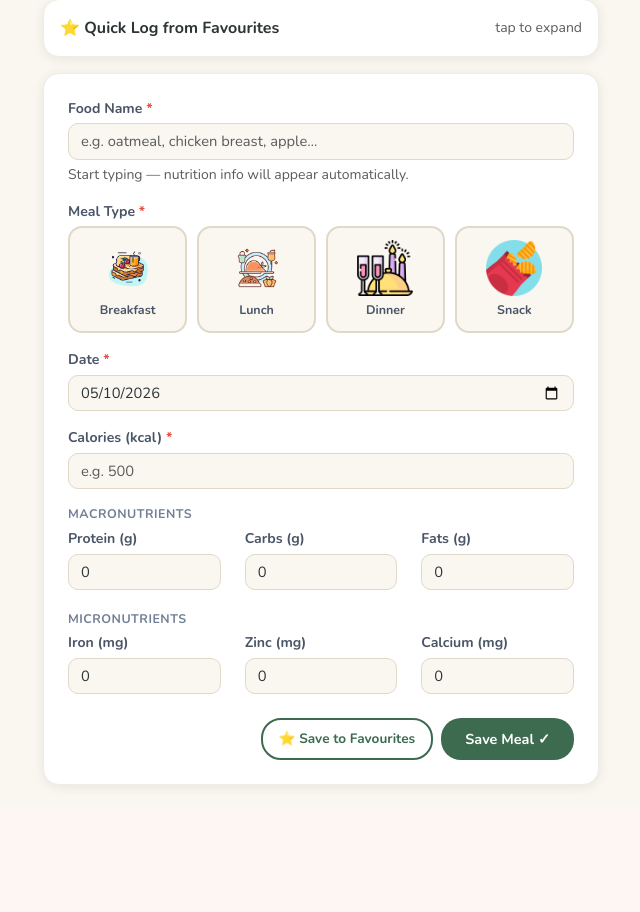
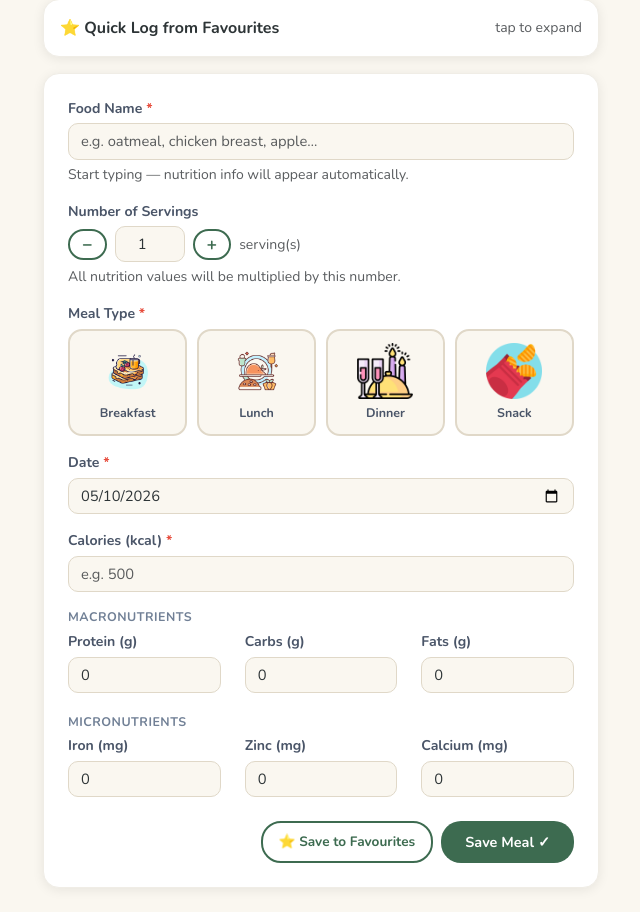
Before and after one commit to soq123/SE3354-Calo-fit, a Flask app: page /meals/new in a window 1280 px wide. Shown: the part 161-1073 px from the top of the page, without its empty margins (319-959 px from the left). Before the commit the page ends 949 px from the top, so only its background shows below. Run offline with Flask 3, Linux system fonts and the light colour scheme; a user stored in the database is signed in.

Commit message:
Add ability to specify number of servings for logged meals
Introduced a servings input with +/- buttons in `add_meal.html` and updated `script.js` to multiply nutrition values by the specified servings count, also affecting favorites quick-log functionality.

Replit-Commit-Author: Agent
Replit-Commit-Session-Id: 372c4c90-b148-455c-a940-314d7f41122b
Replit-Commit-Checkpoint-Type: full_checkpoint
Replit-Commit-Event-Id: bb53716b-3b9b-4a53-a897-517fa73c7372
Replit-Commit-Screenshot-Url: https://storage.googleapis.com/screenshot-production-us-central1/25af1380-419f-4077-b445-f3ddc0867175/372c4c90-b148-455c-a940-314d7f41122b/wrBuubp
Replit-Helium-Checkpoint-Created: true

```diff
--- a/1_code/app/static/js/script.js
+++ b/1_code/app/static/js/script.js
@@ -44,8 +44,32 @@ document.addEventListener("DOMContentLoaded", () => {
   const suggestionBox   = document.getElementById("nutrition-suggestions");
   const servingSection  = document.getElementById("serving-section");
   const servingGrams    = document.getElementById("serving-grams");
+  const servingsCount   = document.getElementById("servings-count");
+  const servingsMinus   = document.getElementById("servings-minus");
+  const servingsPlus    = document.getElementById("servings-plus");
 
   if (!foodNameInput || !suggestionBox) return;
+
+  // ── Servings +/− buttons ─────────────────────────────────────────────────
+  if (servingsMinus) {
+    servingsMinus.addEventListener("click", () => {
+      const current = parseFloat(servingsCount.value) || 1;
+      const next = Math.max(0.5, Math.round((current - 0.5) * 10) / 10);
+      servingsCount.value = next;
+      applyNutrition();
+    });
+  }
+  if (servingsPlus) {
+    servingsPlus.addEventListener("click", () => {
+      const current = parseFloat(servingsCount.value) || 1;
+      const next = Math.round((current + 0.5) * 10) / 10;
+      servingsCount.value = next;
+      applyNutrition();
+    });
+  }
+  if (servingsCount) {
+    servingsCount.addEventListener("input", () => applyNutrition());
+  }
 
   let debounceTimer = null;
   let selectedFood  = null;
@@ -135,8 +159,9 @@ document.addEventListener("DOMContentLoaded", () => {
 
   function applyNutrition() {
     if (!selectedFood) return;
-    const grams = parseFloat(servingGrams?.value) || 100;
-    const f     = grams / 100;
+    const grams    = parseFloat(servingGrams?.value) || 100;
+    const servings = Math.max(0.5, parseFloat(servingsCount?.value) || 1);
+    const f        = (grams / 100) * servings;
     const cal   = Math.round(selectedFood.calories * f);
     const prot  = Math.round(selectedFood.protein_g * f * 10) / 10;
     const carb  = Math.round(selectedFood.carbohydrates_total_g * f * 10) / 10;
@@ -155,8 +180,9 @@ document.addEventListener("DOMContentLoaded", () => {
 
     const banner = document.getElementById("nutrition-applied-banner");
     if (banner) {
+      const servingLabel = servings === 1 ? "1 serving" : `${servings} servings`;
       banner.textContent =
-        `✔ ${selectedFood.name} — ${grams}g: ${cal} kcal · ${prot}g protein · ${carb}g carbs · ${fat}g fat` +
+        `✔ ${selectedFood.name} — ${servingLabel} × ${grams}g: ${cal} kcal · ${prot}g protein · ${carb}g carbs · ${fat}g fat` +
         ` · ${iron}mg iron · ${zinc}mg zinc · ${calc}mg calcium`;
       banner.style.display = "block";
     }
--- a/1_code/app/templates/add_meal.html
+++ b/1_code/app/templates/add_meal.html
@@ -39,11 +39,25 @@
           <div id="nutrition-suggestions" class="nutrition-suggest-box" style="display:none;"></div>
         </div>
 
+        <div class="mb-3">
+          <label class="cf-label">Number of Servings</label>
+          <div class="d-flex align-items-center gap-2">
+            <button type="button" id="servings-minus" class="btn-cf-outline"
+                    style="padding:0.3rem 0.75rem;font-size:1.1rem;line-height:1;">−</button>
+            <input id="servings-count" type="number" class="form-control text-center"
+                   style="width:70px;" value="1" min="0.5" step="0.5">
+            <button type="button" id="servings-plus" class="btn-cf-outline"
+                    style="padding:0.3rem 0.75rem;font-size:1.1rem;line-height:1;">+</button>
+            <span class="small text-muted">serving(s)</span>
+          </div>
+          <div class="small text-muted mt-1">All nutrition values will be multiplied by this number.</div>
+        </div>
+
         <div id="serving-section" class="mb-2 align-items-center gap-2" style="display:none;">
           <span class="small text-muted">Serving size:</span>
           <input id="serving-grams" type="number" class="form-control form-control-sm"
                  style="width:75px" value="100" min="1" step="1">
-          <span class="small text-muted">g</span>
+          <span class="small text-muted">g per serving</span>
         </div>
         <div id="nutrition-applied-banner" class="nutrition-applied-banner" style="display:none;"></div>
 
@@ -139,14 +153,15 @@
     document.querySelectorAll('.fav-log-btn').forEach(btn => {
       btn.addEventListener('click', () => {
         const f = JSON.parse(btn.dataset.fav);
+        const servings = Math.max(0.5, parseFloat(document.getElementById('servings-count')?.value) || 1);
         document.getElementById('food_name').value = f.food_name;
-        document.getElementById('calories').value = f.calories;
-        document.getElementById('protein').value = f.protein;
-        document.getElementById('carbs').value = f.carbs;
-        document.getElementById('fats').value = f.fats;
-        document.getElementById('iron').value = f.iron;
-        document.getElementById('zinc').value = f.zinc;
-        document.getElementById('calcium').value = f.calcium;
+        document.getElementById('calories').value = Math.round(f.calories * servings);
+        document.getElementById('protein').value = Math.round(f.protein * servings * 10) / 10;
+        document.getElementById('carbs').value = Math.round(f.carbs * servings * 10) / 10;
+        document.getElementById('fats').value = Math.round(f.fats * servings * 10) / 10;
+        document.getElementById('iron').value = Math.round((f.iron || 0) * servings * 10) / 10;
+        document.getElementById('zinc').value = Math.round((f.zinc || 0) * servings * 10) / 10;
+        document.getElementById('calcium').value = Math.round((f.calcium || 0) * servings * 10) / 10;
         if (f.meal_type) {
           const radio = document.querySelector(`input[name="meal_type"][value="${f.meal_type}"]`);
           if (radio) radio.checked = true;
```
